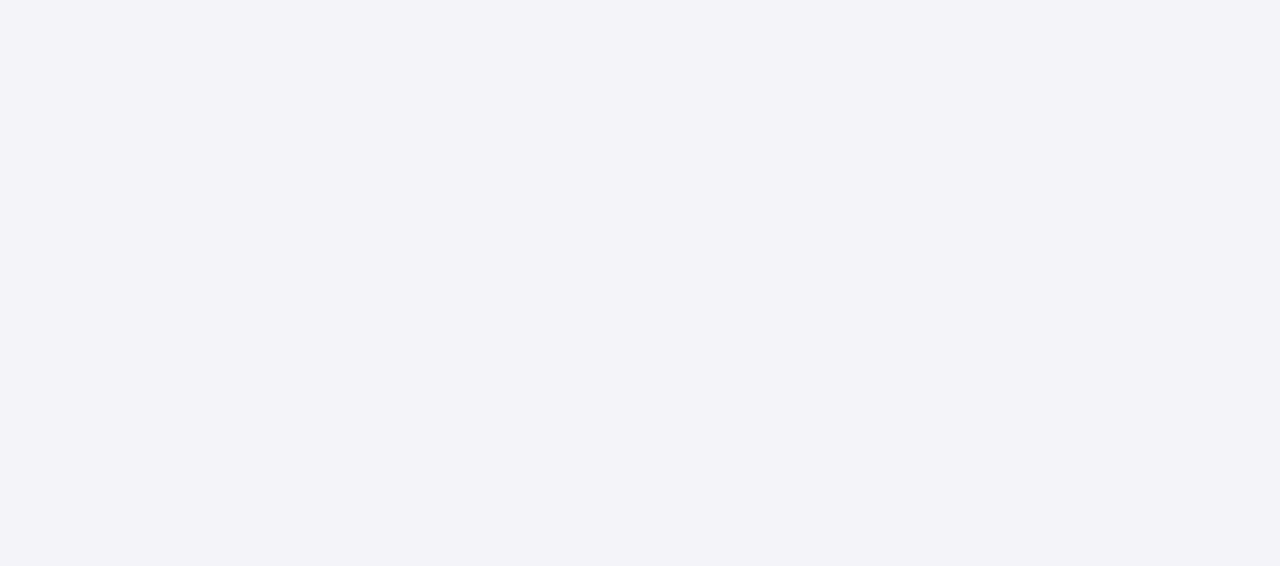
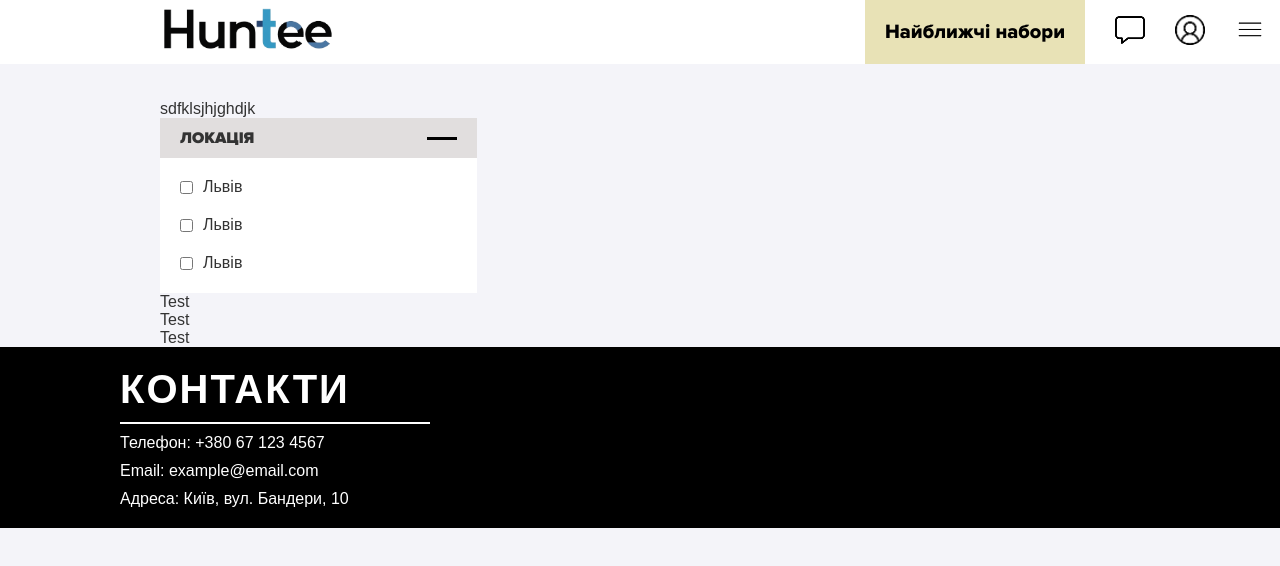
Before and after one commit to valerii-okhmak/huntee, a React (Create React App) app in the folder frontend/: page /alltests in a window 1280 px wide. Before the commit this address had no page. Shown: the top 566 px of the page. Built offline with nearby package versions, Linux system fonts and the light colour scheme.

Commit message:
all tests page start

```diff
--- a/frontend/src/App.js
+++ b/frontend/src/App.js
@@ -5,6 +5,7 @@ import HomePage from './pages/HomePage';
 import AuthPage from './pages/AuthPage';
 import RegPage from './pages/RegPage';
 import TestPage from './pages/TestPage';
+import AllTestsPage from './pages/AllTestsPage';
 
 const App = () => {
   return (
@@ -15,6 +16,7 @@ const App = () => {
         <Route path="/auth" element={<AuthPage />} />
         <Route path="/reg" element={<RegPage />} />
         <Route path="/testpage" element={<TestPage />} />
+        <Route path="/alltests" element={<AllTestsPage />} />
       </Routes>
     </div>
     </Router>
--- /dev/null
+++ b/frontend/src/components/tests/Filter/Filter.css
@@ -0,0 +1,39 @@
+.filter {
+    width: 100%;
+}
+
+.filer_name {
+    padding: 10px 20px;
+    display: flex;
+    justify-content: space-between;
+    align-items: center;
+    background-color: #E1DEDE;
+}
+
+.filter_title {
+    text-transform: uppercase;
+    font-family: 'MyFont1', sans-serif;
+    font-size: 16px;
+}
+
+.filter_button {
+    width: 30px;
+    height: 3px;
+    background: #000;
+}
+
+.filter_section {
+    padding: 20px 20px 1px;
+    background: #fff;
+}
+
+.option {
+    margin-bottom: 20px;
+    display: flex;
+    justify-content: flex-start;
+    align-items: center;
+}
+
+.input {
+    margin-right: 10px;
+}
--- /dev/null
+++ b/frontend/src/components/tests/Filter/Filter.js
@@ -0,0 +1,29 @@
+import React from 'react'
+import './Filter.css'
+
+const Filter = () => {
+  return (
+    <div className='filter'>
+      <div className='filer_name'>
+        <h2 className='filter_title'>ЛОКАЦІЯ</h2>
+        <div className='filter_button'></div>
+      </div>
+      <div className='filter_section'>
+        <div className='option'>
+          <input type='checkbox' className='input' id='check1_1'></input>
+          <label className='laber' htmlFor='check1_1'>Львів</label>
+        </div>
+        <div className='option'>
+          <input type='checkbox' className='input' id='check1_2'></input>
+          <label className='laber' htmlFor='check1_2'>Львів</label>
+        </div>
+        <div className='option'>
+          <input type='checkbox' className='input' id='check1_3'></input>
+          <label className='laber' htmlFor='check1_3'>Львів</label>
+        </div>
+      </div>
+    </div>
+  )
+}
+
+export default Filter
--- /dev/null
+++ b/frontend/src/components/tests/Filters/Filters.css
@@ -0,0 +1,3 @@
+.filters {
+    width: 33%;
+}
--- /dev/null
+++ b/frontend/src/components/tests/Filters/Filters.js
@@ -0,0 +1,13 @@
+import React from 'react'
+import Filter from '../Filter/Filter'
+import './Filters.css'
+
+const Filters = () => {
+  return (
+    <div className='filters'>
+        <Filter/>
+    </div>
+  )
+}
+
+export default Filters
--- /dev/null
+++ b/frontend/src/components/tests/Test/Test.js
@@ -0,0 +1,9 @@
+import React from 'react'
+
+const Test = () => {
+  return (
+    <div>Test</div>
+  )
+}
+
+export default Test
--- /dev/null
+++ b/frontend/src/components/tests/TestsBlock/TestsBlock.js
@@ -0,0 +1,15 @@
+import React from 'react'
+import Test from '../Test/Test'
+
+const TestsBlock = () => {
+  return (
+    <div className='testsBlock'>
+        <div className='search'></div>
+        <Test/>
+        <Test/>
+        <Test/>
+    </div>
+  )
+}
+
+export default TestsBlock
--- /dev/null
+++ b/frontend/src/components/tests/TestsTop/TestsTop.css
@@ -0,0 +1,3 @@
+.testsTop {
+    padding-top: 100px;
+}
--- /dev/null
+++ b/frontend/src/components/tests/TestsTop/TestsTop.js
@@ -0,0 +1,14 @@
+import React from 'react'
+import './TestsTop.css'
+
+const TestsTop = () => {
+  return (
+    <div className='testsTop'>
+        <div className='container'>
+            sdfklsjhjghdjk
+        </div>
+    </div>
+  )
+}
+
+export default TestsTop
--- /dev/null
+++ b/frontend/src/pages/AllTestsPage.js
@@ -0,0 +1,24 @@
+import React from 'react';
+import Header from '../components/header/Header';
+import Footer from '../components/footer/Footer';
+import TestsTop from '../components/tests/TestsTop/TestsTop';
+import Filters from '../components/tests/Filters/Filters';
+import TestsBlock from '../components/tests/TestsBlock/TestsBlock';
+
+const AllTestsPage = () => {
+  return (
+    <div className="page">
+      <Header />
+
+      <TestsTop />
+      <div className='testsMain container'>
+        <Filters />
+        <TestsBlock />
+      </div>
+
+      <Footer />
+    </div>
+  )
+}
+
+export default AllTestsPage
```
Also changed, not shown: frontend/src/components/tests/Test/Test.css (added), frontend/src/components/tests/TestsBlock/TestsBlock.css (added).
